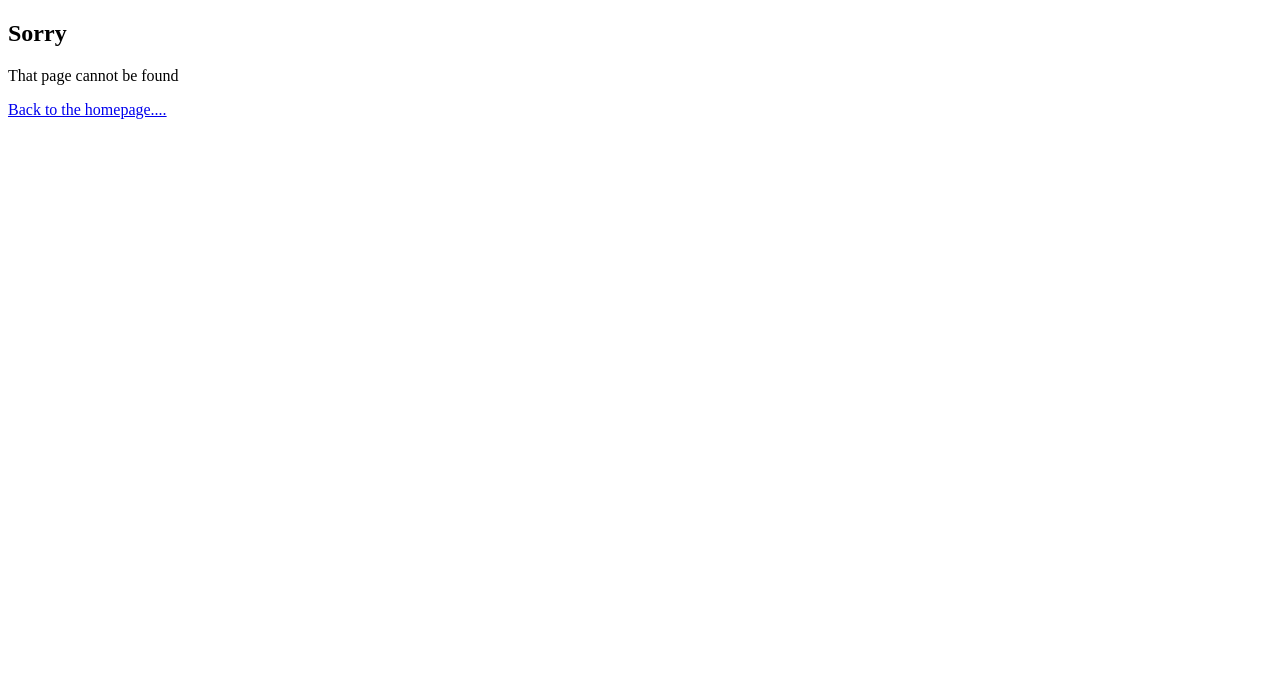
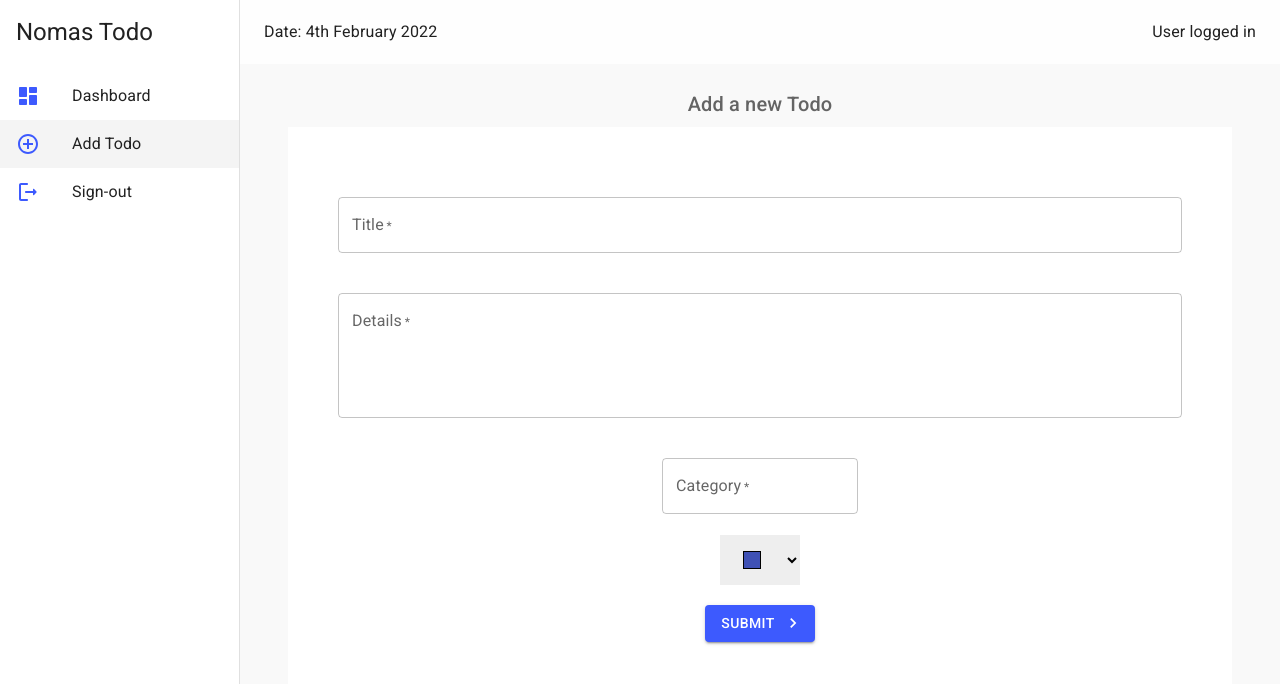
Before and after one commit to Nomas-X/project_3_todo_frontend, a React (Create React App) app: page /create in a window 1280 px wide. Shown: the top 684 px of the page. Built offline with nearby package versions, Linux system fonts and the light colour scheme; no server answers.

Commit message:
Pre-cleanup commit

```diff
--- a/package.json
+++ b/package.json
@@ -7,9 +7,11 @@
     "@emotion/styled": "^11.8.1",
     "@mui/icons-material": "^5.5.0",
     "@mui/material": "^5.4.4",
+    "@mui/styles": "^5.5.1",
     "@testing-library/jest-dom": "^5.11.6",
     "@testing-library/react": "^11.2.2",
     "@testing-library/user-event": "^12.5.0",
+    "date-fns": "^2.28.0",
     "ejs": "^3.1.6",
     "express": "^4.17.2",
     "lodash": "^4.17.21",
@@ -17,6 +19,7 @@
     "morgan": "^1.10.0",
     "react": "^17.0.1",
     "react-dom": "^17.0.1",
+    "react-masonry-css": "^1.0.16",
     "react-router-dom": "^5.2.0",
     "react-scripts": "^5.0.0",
     "web-vitals": "^0.2.4"
--- a/src/App.js
+++ b/src/App.js
@@ -5,6 +5,9 @@ import NotFound from './NotFound';
 import Dashboard from './Dashboard';
 import { ThemeProvider, createTheme } from '@mui/material/styles';
 import { indigo } from '@mui/material/colors';
+import Layout from './Components/Layout';
+import Create from './Create';
+import Signout from './Pages/Signout';
 
 const theme = createTheme({
 	palette: {
@@ -43,10 +46,24 @@ class App extends React.Component {
 							<Home />
 						</Route>
 						<Route path="/dashboard">
-							<Dashboard />
+							<Layout>
+								<Dashboard />
+							</Layout>
+						</Route>
+						<Route path="/create">
+							<Layout>
+								<Create />
+							</Layout>
+						</Route>
+						<Route path="/signout">
+							<Layout>
+								<Signout />
+							</Layout>
 						</Route>
 						<Route path="*">
-							<NotFound />
+							<Layout>
+								<NotFound />
+							</Layout>
 						</Route>
 					</Switch>
 					{/* <p>{this.state.apiResponse}</p> */}
--- a/src/Components/ItemCard.js
+++ b/src/Components/ItemCard.js
@@ -2,23 +2,61 @@ import React from 'react'
 import Card from '@mui/material/Card';
 import CardHeader from '@mui/material/CardHeader';
 import CardContent from '@mui/material/CardContent';
-import { IconButton } from '@mui/material';
+import { IconButton, Typography } from '@mui/material';
+import { makeStyles } from '@mui/styles';
 import { DeleteOutlined } from '@mui/icons-material';
+import Avatar from '@mui/material/Avatar';
 
-export default function ItemCard({ item }) {
+const useStyles = makeStyles ({
+	avatar: {
+		backgroundColor: (item) => {
+			return `${item.color} !important`
+		}
+	}
+})
+
+export default function ItemCard({ item, handleDelete, setIsPending, isPending }) {
+	const classes = useStyles(item);
+
   return (
-	<div style={{margin:24}}>
-		<Card>
-			<CardHeader
+	<div>
+		<Card elevation={1}>
+
+			{!isPending && <CardHeader
+				avatar={
+					<Avatar className={classes.avatar}>
+						{item.category[0].toUpperCase()}
+					</Avatar>
+				}
 				action={
-					<IconButton>
+					<IconButton onClick={() => handleDelete(item._id)}>
 						<DeleteOutlined />
 					</IconButton>
 				}
-				title={item.Title}
-				subheader={"test"}
-			/>
+				title={item.title}
+				subheader={item.category}
+			/>}
+			{isPending && <CardHeader
+				avatar={
+					<Avatar className={classes.avatar}>
+						{item.category[0].toUpperCase()}
+					</Avatar>
+				}
+				action={
+					<IconButton onClick={() => handleDelete(item._id)} disabled>
+						<DeleteOutlined />
+					</IconButton>
+				}
+				title={item.title}
+				subheader={item.category}
+			/>}
+			<CardContent>
+				<Typography variant="body2" color="textSecondary">
+					{item.details}
+				</Typography>
+			</CardContent>
 		</Card>
+
 	</div>
   )
 }
--- /dev/null
+++ b/src/Components/Layout.js
@@ -0,0 +1,132 @@
+import { makeStyles } from '@mui/styles';
+import React from 'react'
+import Drawer from '@mui/material/Drawer';
+import Typography from '@mui/material/Typography';
+import List from '@mui/material/List';
+import ListItem from '@mui/material/ListItem';
+import ListItemIcon from '@mui/material/ListItemIcon';
+import ListItemText from '@mui/material/ListItemText';
+import { AddCircleOutlineOutlined, DashboardRounded } from '@mui/icons-material';
+import { useHistory } from 'react-router-dom';
+import { useLocation } from 'react-router-dom';
+import AppBar from '@mui/material/AppBar';
+import Toolbar from '@mui/material/Toolbar';
+import { format } from 'date-fns';
+import LogoutRoundedIcon from '@mui/icons-material/LogoutRounded';
+
+const drawerWidth = 240
+
+const useStyles = makeStyles((theme) => {
+	return {
+		page: {
+			background: '#f9f9f9',
+			width: '100%',
+			padding: theme.spacing(3)
+		},
+		root: {
+			display: 'flex'
+		},
+		drawer: {
+			width: drawerWidth
+		},
+		drawerPaper: {
+			width: drawerWidth
+		},
+		active: {
+			background: '#f4f4f4 !important'
+		},
+		title: {
+			padding: theme.spacing(2)
+		},
+		appbar: {
+			width: `calc(100% - ${drawerWidth}px) !important`
+		},
+		toolbar: theme.mixins.toolbar,
+		date: {
+			flexGrow: 1
+		},
+		avatar: {
+			marginLeft: theme.spacing(2)
+		}
+	}
+})
+
+export default function Layout({ children }) {
+  const classes = useStyles();
+  const history = useHistory();
+  const location = useLocation();
+
+  const menuItems = [
+    {
+      text: 'Dashboard',
+      icon: <DashboardRounded color="secondary" />,
+      path: '/dashboard'
+    },
+    {
+      text: 'Add Todo',
+      icon: <AddCircleOutlineOutlined color="secondary" />,
+      path: '/create'
+    },
+	{
+		text: 'Sign-out',
+		icon: <LogoutRoundedIcon color="secondary" />,
+		path: '/signout'
+	},
+	// Add logoiut & clear all functions
+  ];
+
+  return (
+    <div className={classes.root}>
+      {/* app bar */}
+	  <AppBar
+	  className={classes.appbar}
+	  elevation={0}
+	  >
+		  <Toolbar>
+			  <Typography className={classes.date}>
+				  Date: { format(new Date(), 'do MMMM Y') }
+			  </Typography>
+			  <Typography>
+				  User logged in
+			  </Typography>
+		  </Toolbar>
+	  </AppBar>
+
+      {/* side drawer */}
+      <Drawer
+        className={classes.drawer}
+        variant="permanent"
+        classes={{ paper: classes.drawerPaper }}
+        anchor="left"
+      >
+        <div>
+          <Typography variant="h5" className={classes.title}>
+            Nomas Todo
+          </Typography>
+        </div>
+
+        {/* links/list section */}
+        <List>
+          {menuItems.map((item) => (
+            <ListItem
+              button
+              key={item.text}
+              onClick={() => history.push(item.path)}
+              className={location.pathname === item.path ? classes.active : null}
+            >
+              <ListItemIcon>{item.icon}</ListItemIcon>
+              <ListItemText primary={item.text} />
+            </ListItem>
+          ))}
+        </List>
+
+      </Drawer>
+
+      {/* main content */}
+      <div className={classes.page}>
+		  <div className={classes.toolbar}></div>
+        { children }
+      </div>
+    </div>
+  )
+}
--- /dev/null
+++ b/src/Create.js
@@ -0,0 +1,129 @@
+import React, { useState } from 'react';
+import Typography from '@mui/material/Typography';
+import Button from '@mui/material/Button';
+import Container from '@mui/material/Container';
+import KeyboardArrowRightIcon from '@mui/icons-material/KeyboardArrowRight';
+import { makeStyles } from '@mui/styles';
+import TextField from '@mui/material/TextField';
+import { useHistory } from 'react-router-dom';
+
+const useStyles = makeStyles({
+	field: {
+	  marginTop: '20px !important	',
+	  marginBottom: '20px !important',
+	  display: 'block !important'
+	},
+	input: {
+		width: '80px',
+		height: '50px',
+		marginBottom: '20px'
+	}
+  })
+
+export default function Create() {
+	const classes = useStyles();
+	const history = useHistory();
+	const [title, setTitle] = useState('');
+	const [details, setDetails] = useState('');
+	const [titleError, setTitleError] = useState(false);
+	const [detailsError, setDetailsError] = useState(false);
+	const [category, setCategory] = useState('');
+	const [color, setColor] = useState('#3f51b5');
+
+	const handleSubmit = (e) => {
+		e.preventDefault();
+		setTitleError(false);
+		setDetailsError(false);
+
+		const uid = '';
+
+		if (title === '') {
+			setTitleError(true);
+		}
+		if (details === '') {
+			setDetailsError(true);
+		}
+		if (title && details) {
+			fetch('http://localhost:9000/dashboard/add', {
+				method: 'POST',
+				withCredntials: true,
+				mode: 'cors',
+				credentials: 'include',
+				headers: { 'Content-type': 'application/json' },
+				body: JSON.stringify({ uid, title, details, category, color }),
+			}).then(() => history.push('/'));
+		}
+	};
+
+	return (
+		<Container size='sm'>
+			<Typography
+				variant='h6'
+				color='textSecondary'
+				component='h2'
+				gutterBottom>
+				Add a new Todo
+			</Typography>
+
+			<form noValidate autoComplete='off' onSubmit={handleSubmit}>
+				<TextField
+					className={classes.field}
+					onChange={(e) => setTitle(e.target.value)}
+					label='Title'
+					variant='outlined'
+					color='secondary'
+					fullWidth
+					required
+					error={titleError}
+				/>
+				<TextField
+					className={classes.field}
+					onChange={(e) => setDetails(e.target.value)}
+					label='Details'
+					variant='outlined'
+					color='secondary'
+					multiline
+					rows={4}
+					fullWidth
+					required
+					error={detailsError}
+				/>
+				<TextField
+					className={classes.field}
+					onChange={(e) => setCategory(e.target.value)}
+					label='Category'
+					variant='outlined'
+					color='secondary'
+					multiline
+					rows={1}
+					required
+					error={detailsError}
+				/>
+
+				<input
+					type='color'
+					list='presetColors'
+					className={classes.input}
+					defaultValue='#3f51b5'
+					onChange={(e) => setColor(e.target.value)}
+				/>
+				<datalist id='presetColors'>
+					<option>#3f51b5</option>
+					<option>#2196f3</option>
+					<option>#ffeb3b</option>
+					<option>#00e676</option>
+					<option>#ff3d00</option>
+					<option>#f50057</option>
+				</datalist>
+
+				<Button
+					type='submit'
+					color='secondary'
+					variant='contained'
+					endIcon={<KeyboardArrowRightIcon />}>
+					Submit
+				</Button>
+			</form>
+		</Container>
+	);
+}
--- a/src/Dashboard.js
+++ b/src/Dashboard.js
@@ -1,18 +1,16 @@
-import { useRef, useState, useEffect } from "react";
+import { useState, useEffect } from "react";
 import { useHistory } from "react-router-dom";
-import { Container, Grid, Paper } from '@mui/material';
+import { Container } from '@mui/material';
 import ItemCard from './Components/ItemCard';
+import Masonry from 'react-masonry-css';
 
 const Dashboard = () => {
-	const [isPending, setIsPending] = useState('');
-	const [pendingItems, setPendingItems] = useState([]);
-	const [completedItems, setCompletedItems] = useState([]);
-	let i = 0;
+	const [Items, setItems] = useState([]);
+	const [isPending, setIsPending] = useState(false);
 
 	const history = useHistory();
 
 	useEffect( () => {
-		setIsPending(true);
 		async function signcheck() {
 			const res = await fetch("http://localhost:9000/signcheck", {
 				method: "GET",
@@ -20,7 +18,6 @@ const Dashboard = () => {
 				mode: 'cors',
 				credentials: 'include'
 			})
-			setIsPending(false);
 			const data = await res.json();
 			console.log(data);
 			if (data === 'Authentication successful') {
@@ -37,12 +34,10 @@ const Dashboard = () => {
 				mode: 'cors',
 				credentials: 'include'
 			})
-			setIsPending(false);
 			const data = await res.json();
 			console.log(data);
 			if (data !== 'Authentication missing' | data !=='Authentication failed') {
-				setPendingItems(data.pending);
-				setCompletedItems(data.completed);
+				setItems(data);
 			} else {
 				console.log('User not logged in');
 				history.push('/');
@@ -53,15 +48,53 @@ const Dashboard = () => {
 
 	}, []);
 
+	const handleDelete = async (id) => {
+		const delete_details = { _id: id }
+
+		setIsPending(true);
+
+		try {
+			const res =  await fetch("http://localhost:9000/dashboard/delete", {
+				method: "DELETE",
+				withCredntials: true,
+				mode:'cors',
+				credentials: 'include',
+				headers: { "Content-Type": "application/json" },
+				body: JSON.stringify(delete_details)
+			})
+			const data = await res.json();
+			console.log(data);
+			if (data) {
+				setItems(data);
+				setIsPending(false)
+			} else {
+				console.log('Item could not be deleted due to a server side issue.');
+			}
+
+		}
+		catch (err) {
+			console.log(err);
+		}}
+
+		const breakpoints = {
+			default: 3,
+			1100: 2,
+			700: 1
+		}
+
 	return (
 		<Container>
-			<Grid style={{margin:24}} container spacing={0}>
-				{pendingItems.map(pendingItem => (
-					<Grid key={i++} md={6}>
-						<ItemCard item={pendingItem} />
-					</Grid>
+			<Masonry
+				breakpointCols={breakpoints}
+				className="my-masonry-grid"
+				columnClassName="my-masonry-grid_column "
+			>
+				{Items.map(Item => (
+					<div key={Item._id}>
+						<ItemCard item={Item} handleDelete={handleDelete} setIsPending={setIsPending} isPending={isPending} />
+					</div>
 				))}
-			</Grid>
+			</Masonry>
 		</Container>
 	);
 };
--- /dev/null
+++ b/src/Pages/Signout.js
@@ -0,0 +1,34 @@
+import {useEffect } from "react";
+import { useHistory } from "react-router-dom";
+
+const Signout = () => {
+	const history = useHistory();
+
+	useEffect( () => {
+		async function signout() {
+			const res = await fetch("http://localhost:9000/signout", {
+				method: "GET",
+				withCredntials: true,
+				mode: 'cors',
+				credentials: 'include'
+			})
+			const data = await res.json();
+			console.log(data);
+			if (data === 'Signout Successful') {
+				history.push('/');
+			} else {
+				history.push('/dashboard');
+				console.log('Signout Failed');
+			}
+		}
+		signout();
+
+	}, []);
+
+
+	return (
+		<div>Signing Out...</div>
+	);
+};
+
+export default Signout;
--- a/src/index.css
+++ b/src/index.css
@@ -1,4 +1,4 @@
-/* @import url('https://fonts.googleapis.com/css?family=Montserrat:400,800');
+@import url('https://fonts.googleapis.com/css?family=Montserrat:400,800');
 
 
 
@@ -16,6 +16,7 @@ body {
 	padding: 0px;
 	-webkit-font-smoothing: antialiased;
 	-moz-osx-font-smoothing: grayscale;
+	background: #f9f9f9;
 }
 
 .home_page_container {
@@ -293,4 +294,22 @@ footer a {
 	padding: 3px;
 	height: 1px;
 	line-height: 0px;
-} */
+}
+
+.my-masonry-grid {
+	display: -webkit-box; /* Not needed if autoprefixing */
+	display: -ms-flexbox; /* Not needed if autoprefixing */
+	display: flex;
+	margin-left: -30px; /* gutter size offset */
+	width: auto;
+  }
+
+  .my-masonry-grid_column {
+	padding-left: 30px; /* gutter size */
+	background-clip: padding-box;
+  }
+
+  /* Style your items */
+  .my-masonry-grid_column > div { /* change div to reference your elements you put in <Masonry> */
+	margin-bottom: 30px;
+  }
```
Also changed, not shown: 1 other file (tests, documents, lock files or other folders).
